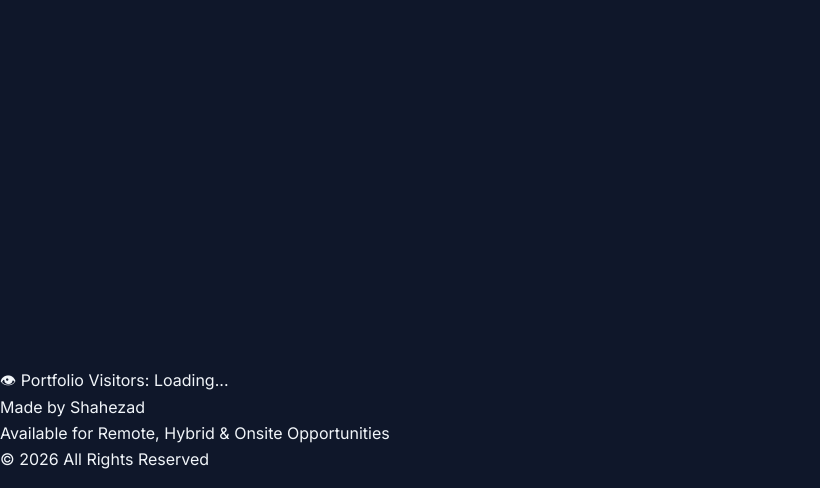
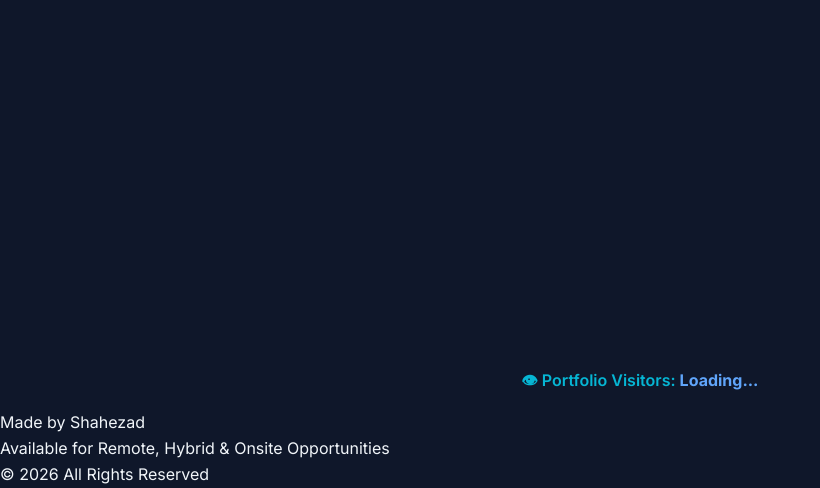
Before and after one commit to Shahezadprince/Shahezad, a plain HTML site: page index.html in a window 1280 px wide. Shown: the part 5732-6220 px from the top of the page, without its empty margins (0-820 px from the left). Drawn offline with Linux system fonts and the light colour scheme.

Commit message:
Update style.css

```diff
--- a/style.css
+++ b/style.css
@@ -1189,3 +1189,15 @@ body.light .footer { background: rgba(226, 232, 240, 0.6); }
   .photo-ring { animation: none; }
   .live-dot::after { animation: none; }
 }
+.visitor-counter{
+    text-align:center;
+    margin-bottom:15px;
+    font-size:16px;
+    font-weight:600;
+    color:#06B6D4;
+}
+
+#visitor-count{
+    color:#60A5FA;
+    font-weight:700;
+}
```
